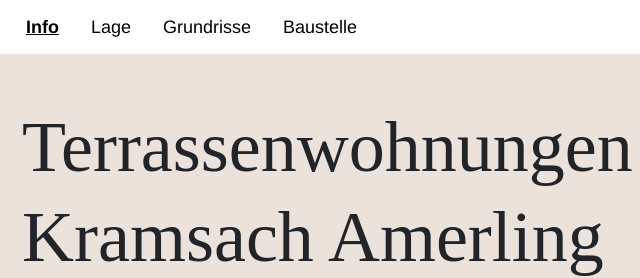
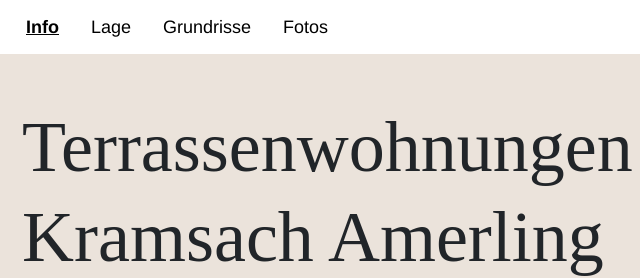
Before and after one commit to stefanRitter/ritter-invest, a plain HTML site: page index.html in a window 1280 px wide. Shown: the top 278 px of the page, 72-712 px from the left. Drawn offline with nearby package versions, Linux system fonts and the light colour scheme.

Commit message:
Update index.html

```diff
--- a/index.html
+++ b/index.html
@@ -90,7 +90,7 @@
                 </li>
                 <li class="nav-item" role="presentation">
                     <button class="nav-link" id="tab4-tab" data-bs-toggle="tab" data-bs-target="#tab4" type="button"
-                        role="tab" aria-controls="tab4" aria-selected="false">Baustelle</button>
+                        role="tab" aria-controls="tab4" aria-selected="false">Fotos</button>
                 </li>
             </ul>
 
```
